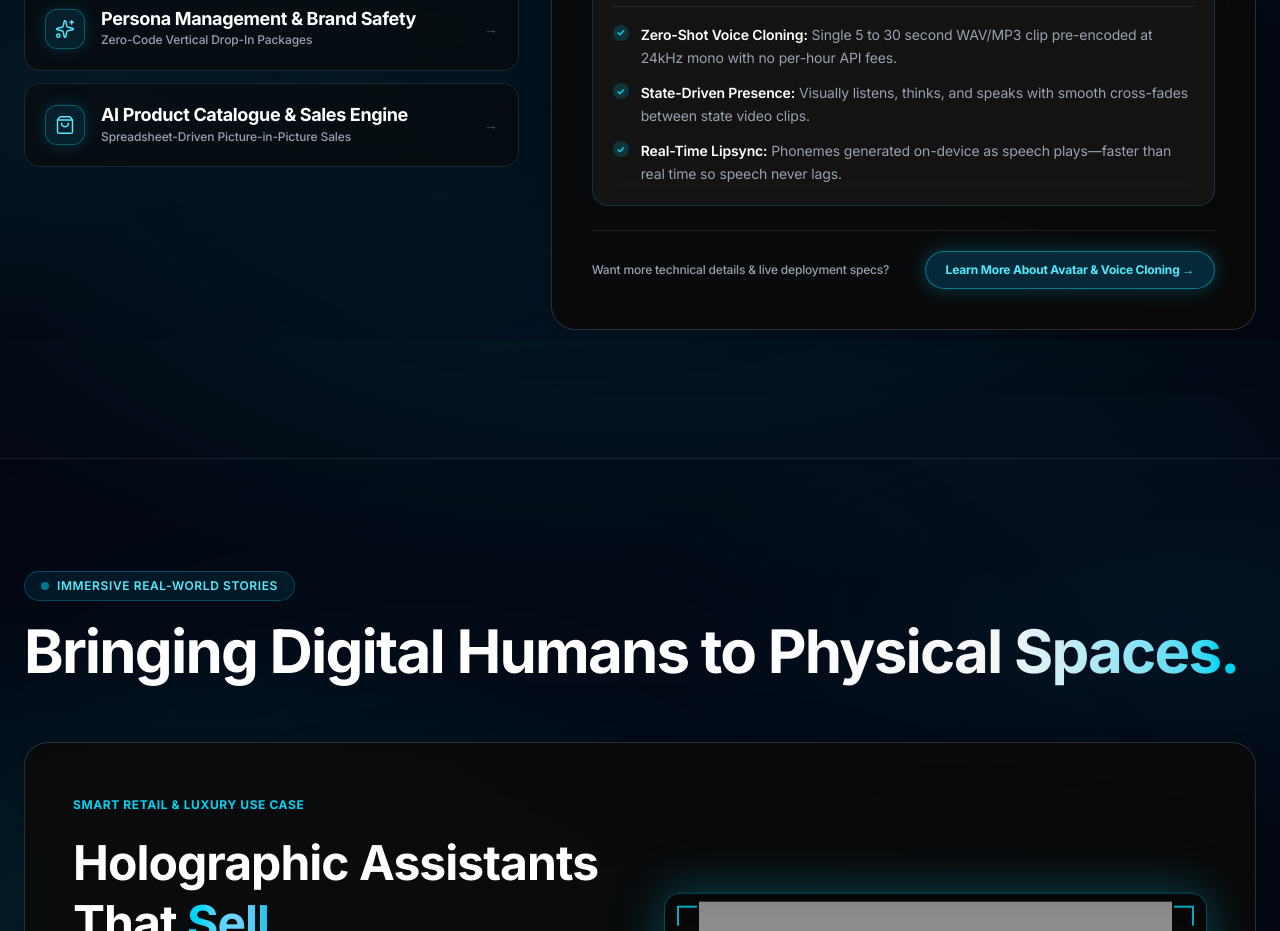
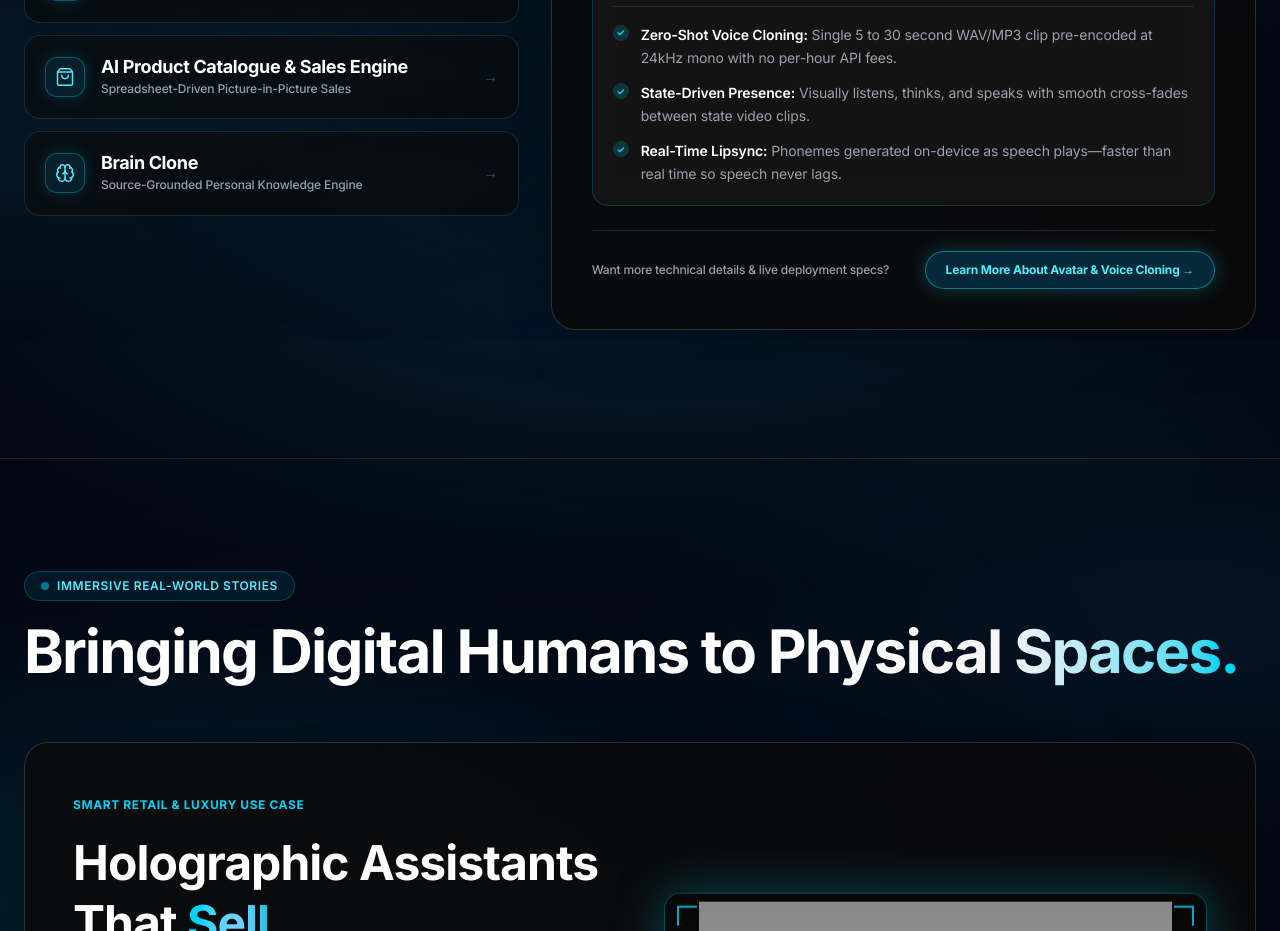
Before and after one commit to propertiesmarket1234/hsglobalai, a Next.js app: page / in a window 1280 px wide. Shown: the part 2060-2991 px from the top of the page. Built offline with nearby package versions, Linux system fonts and the light colour scheme; grey boxes are pictures that could not be loaded.

Commit message:
Add Brain Clone core DIHUAVA feature

```diff
--- a/src/app/products/ai-digital-human/DihuavaClient.tsx
+++ b/src/app/products/ai-digital-human/DihuavaClient.tsx
@@ -18,6 +18,7 @@ import {
   Cpu,
   User,
   BookOpen,
+  Brain,
 } from "lucide-react";
 
 // CORE PLATFORM SUBSYSTEMS
@@ -100,6 +101,22 @@ const coreModules = [
       "Real-time 29+ global languages engine",
       "Automatic per-persona voice cloning",
       "Localized currency & number speech",
+    ],
+  },
+  {
+    id: "brain-clone",
+    title: "Brain Clone",
+    subtitle: "Source-Grounded Personal Knowledge Engine",
+    description:
+      "Turn a person's recorded talks and teachings into a source-grounded digital human that answers from what they actually said.",
+    icon: Brain,
+    badge: "IN DEVELOPMENT",
+    featureUrl: "/products/ai-digital-human",
+    highlights: [
+      "Answers from recorded words with source passages on demand",
+      "Processing runs on customer-owned hardware",
+      "Rights approval required before setup",
+      "Does not invent answers when unrecorded",
     ],
   },
   {
@@ -384,6 +401,9 @@ export default function DihuavaClient() {
                 <span className="rounded-full border border-cyan-500/30 bg-black/60 px-3.5 py-1 text-xs font-mono text-cyan-300">
                   🎭 Live Cartoon Mode
                 </span>
+                <span className="rounded-full border border-cyan-500/30 bg-black/60 px-3.5 py-1 text-xs font-mono text-cyan-300">
+                  🧠 Brain Clone (In Dev)
+                </span>
               </div>
             </div>
 
@@ -526,7 +546,7 @@ export default function DihuavaClient() {
         </div>
       </section>
 
-      {/* CORE PLATFORM SUBSYSTEMS GRID (6 MODULES) */}
+      {/* CORE PLATFORM SUBSYSTEMS GRID (7 MODULES) */}
       <section className="relative overflow-hidden bg-neutral-950 px-6 py-24 border-b border-white/10">
         <div className="mx-auto max-w-7xl">
           <div className="text-center max-w-3xl mx-auto mb-16">
@@ -534,7 +554,7 @@ export default function DihuavaClient() {
               Core Platform Subsystems
             </span>
             <h2 className="mt-3 text-3xl font-bold tracking-tight text-white md:text-5xl">
-              6 Intelligent Modules. 1 Integrated Local AI.
+              7 Intelligent Modules. 1 Integrated Local AI.
             </h2>
             <p className="mt-4 text-base text-gray-400">
               Everything your digital human needs to understand, communicate, recommend, and interact — running locally on the edge.
--- a/src/components/DihuavaPlatform.tsx
+++ b/src/components/DihuavaPlatform.tsx
@@ -2,7 +2,7 @@
 
 import { motion } from "framer-motion";
 import { useState } from "react";
-import { UserCheck, FileText, Globe, Sparkles, ShoppingBag } from "lucide-react";
+import { UserCheck, FileText, Globe, Sparkles, ShoppingBag, Brain } from "lucide-react";
 import { usePathname } from "next/navigation";
 import { getDictionary } from "@/i18n/getDictionary";
 import { Locale, nonDefaultLocales } from "@/i18n/config";
@@ -97,6 +97,23 @@ export default function DihuavaPlatform() {
       linkUrl: "/products/ai-digital-human/ai-product-catalog",
       linkText: hp.capabilities.catalog.linkText,
       highlights: hp.capabilities.catalog.highlights,
+    },
+    {
+      id: "brain-clone",
+      title: (hp.capabilities as any).brainClone?.title || "Brain Clone",
+      subtitle: (hp.capabilities as any).brainClone?.subtitle || "Source-Grounded Personal Knowledge Engine",
+      description: (hp.capabilities as any).brainClone?.description || "Turn a person's recorded talks and teachings into a source-grounded digital human that answers from what they actually said.",
+      icon: Brain,
+      tags: (hp.capabilities as any).brainClone?.tags || ["Source-Grounded Answers", "On-Device Hardware", "Rights Approval Required", "No Invention Guard"],
+      stat: (hp.capabilities as any).brainClone?.stat || "IN DEVELOPMENT",
+      linkUrl: "/products/ai-digital-human",
+      linkText: (hp.capabilities as any).brainClone?.linkText || "Explore DIHUAVA Platform Architecture →",
+      highlights: (hp.capabilities as any).brainClone?.highlights || [
+        { label: "Source-Grounded Answers", detail: "Answers from the person's recorded words, with source passages available on demand." },
+        { label: "On-Device Hardware", detail: "Processing runs on customer-owned hardware with zero cloud data transmission." },
+        { label: "Rights Approval Required", detail: "Requires signed release from the individual, estate, or institution before setup." },
+        { label: "Grounded Response Guard", detail: "When the recorded material does not contain the answer, Brain Clone does not invent one." },
+      ],
     },
   ];
 
--- a/src/i18n/dictionaries/en.ts
+++ b/src/i18n/dictionaries/en.ts
@@ -192,6 +192,20 @@ export const en = {
             { label: "9-Column CSV Schema", detail: "One product spans multiple feature rows, enabling spoken feature Q&A without dialogue scripting." },
             { label: "Picture-in-Picture Card Display", detail: "Matching product cards and MP4 demo video clips appear dynamically on screen as avatar speaks." },
             { label: "Strict Price & ID Grounding", detail: "Post-generation verification prevents avatar from quoting incorrect prices or unlisted items." },
+          ]
+        },
+        brainClone: {
+          title: "Brain Clone",
+          subtitle: "Source-Grounded Personal Knowledge Engine",
+          description: "Turn a person's recorded talks and teachings into a source-grounded digital human that answers from what they actually said.",
+          stat: "IN DEVELOPMENT",
+          linkText: "Explore DIHUAVA Platform Architecture →",
+          tags: ["Source-Grounded Answers", "On-Device Hardware", "Rights Approval Required", "No Invention Guard"],
+          highlights: [
+            { label: "Source-Grounded Answers", detail: "Answers from the person's recorded words, with source passages available on demand." },
+            { label: "On-Device Hardware", detail: "Processing runs on customer-owned hardware with zero cloud data transmission." },
+            { label: "Rights Approval Required", detail: "Requires signed release from the individual, estate, or institution before setup." },
+            { label: "Grounded Response Guard", detail: "When the recorded material does not contain the answer, Brain Clone does not invent one." },
           ]
         }
       }
@@ -617,4 +631,13 @@ export const en = {
   }
 };
 
-export type Dictionary = typeof en;
+type EnType = typeof en;
+export type Dictionary = Omit<EnType, 'home'> & {
+  home: Omit<EnType['home'], 'platform'> & {
+    platform: Omit<EnType['home']['platform'], 'capabilities'> & {
+      capabilities: Omit<EnType['home']['platform']['capabilities'], 'brainClone'> & {
+        brainClone?: EnType['home']['platform']['capabilities']['catalog'];
+      };
+    };
+  };
+};
```
